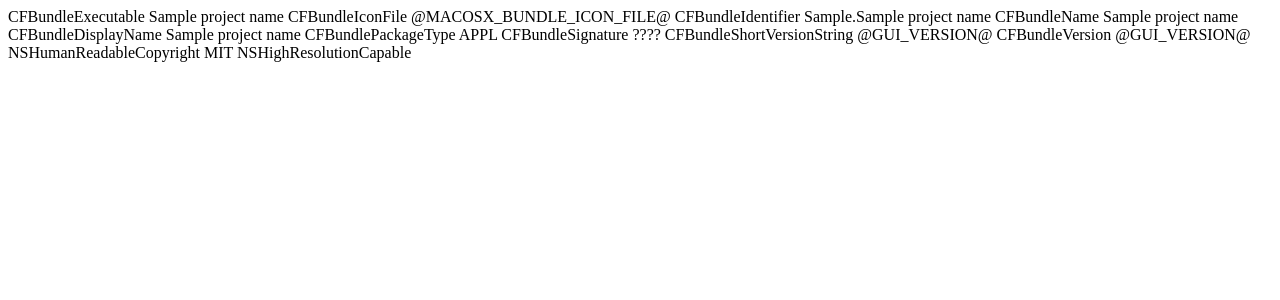
After one commit to firodj/kosongg, a Python web app: template templates/Info.plist.in.jinja in a window 1280 px wide. The commit adds this page. Shown: the top 300 px of the page. Run offline with Jinja, Linux system fonts and the light colour scheme; the template is opened without the code that fills it: most values are stand-ins (such as "Sample title", 1, 10 or a date in 2020).

Commit message:
feat: add apple bundle

```diff
--- a/recipes.py
+++ b/recipes.py
@@ -251,7 +251,8 @@ class LibraryManager:
             repo = dict(
                 url='https://github.com/ocornut/imgui.git',
                 path='ext/imgui-docking',
-                branch='v1.90.7-docking',
+                branch="docking",
+                #branch='v1.90.7-docking',
             )
         ))
 
--- /dev/null
+++ b/templates/Info.plist.in.jinja
@@ -0,0 +1,29 @@
+<?xml version="1.0" encoding="UTF-8"?>
+
+<!DOCTYPE plist PUBLIC "-//Apple//DTD PLIST 1.0//EN" "http://www.apple.com/DTDs/PropertyList-1.0.dtd">
+<plist>
+  <dict>
+    <key>CFBundleExecutable</key>
+    <string>{{ project_name }}</string>
+    <key>CFBundleIconFile</key>
+    <string>@MACOSX_BUNDLE_ICON_FILE@</string>
+    <key>CFBundleIdentifier</key>
+    <string>{{ bundle_reverse_domain }}.{{ project_name }}</string>
+    <key>CFBundleName</key>
+    <string>{{ project_name }}</string>
+    <key>CFBundleDisplayName</key>
+    <string>{{ project_name }}</string>
+    <key>CFBundlePackageType</key>
+    <string>APPL</string>
+    <key>CFBundleSignature</key>
+    <string>????</string>
+    <key>CFBundleShortVersionString</key>
+    <string>@GUI_VERSION@</string>
+    <key>CFBundleVersion</key>
+    <string>@GUI_VERSION@</string>
+    <key>NSHumanReadableCopyright</key>
+    <string>MIT</string>
+    <key>NSHighResolutionCapable</key>
+    <true/>
+  </dict>
+</plist>
--- a/templates/kosongg.ini.jinja
+++ b/templates/kosongg.ini.jinja
@@ -15,3 +15,6 @@ googletest = no
 argh = no
 jdksmidi = no
 libassert = no
+
+[BUNDLE]
+reverse_domain = org.kosongg
```
Also changed, not shown: main.py (+18 -0 lines), templates/CMakeLists.txt.jinja (+34 -4 lines), 2 other files.
